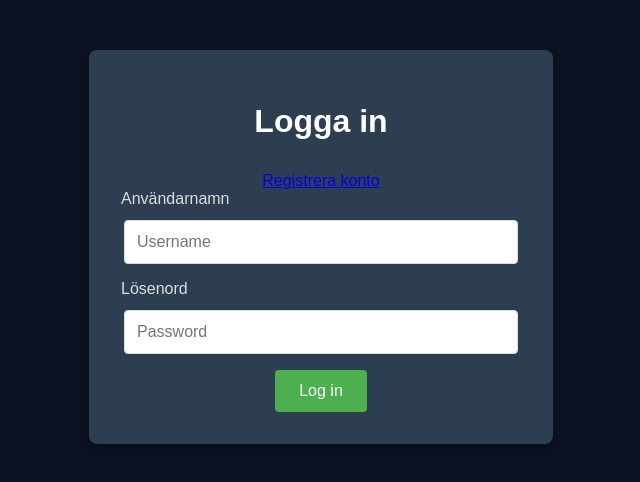
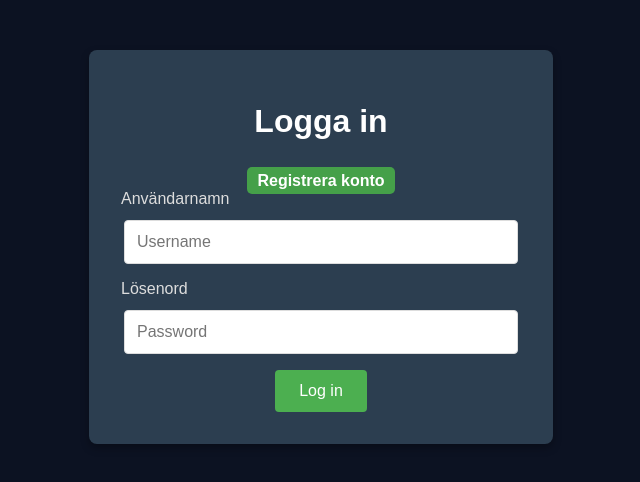
Before and after one commit to MelkerThunberg/ITkasinot, a React (Vite) app in the folder frontend/: page /login in a window 1280 px wide. Shown: the top 482 px of the page, without its empty margins (319-959 px from the left). Built offline with nearby package versions, Linux system fonts and the light colour scheme; no server answers.

Commit message:
Adjusted the css for login and register

```diff
--- a/frontend/src/Styles/login&register.css
+++ b/frontend/src/Styles/login&register.css
@@ -1,13 +1,7 @@
-body {
-    background-color: #0c1222;
-    color: #ffffff;
-    font-family: Arial, sans-serif;
-    margin: 0;
-    padding: 0;
-  }
+/* CSS for login and register pages */
 
-  /* Container for the form */
-  .login-container, .register-container  {
+.login-container,
+.register-container {
   background-color: #2c3e50;
   padding: 2em;
   border-radius: 8px;
@@ -19,14 +13,14 @@ body {
   margin-top: 50px;
 }
 
-  /* Header */
-  h1 {
+.login-container h1,
+.register-container h1 {
   margin-bottom: 1em;
   color: #ffffff;
 }
 
-  /* Link to register */
-  .register-link, .login-link {
+.register-link,
+.login-link {
   color: #ffffff;
   text-decoration: none;
   background-color: #4caf50;
@@ -35,12 +29,13 @@ body {
   transition: background-color 0.3s ease;
 }
 
-  .register-link:hover, .login-link:hover {
+.register-link:hover,
+.login-link:hover {
   background-color: #45a049;
 }
 
-  /* Input fields */
-  .input {
+.login-container .input,
+.register-container .input {
   width: calc(100% - 2em);
   padding: 0.75em;
   margin: 0.5em 0 1em 0;
@@ -50,16 +45,16 @@ body {
   color: #333;
 }
 
-  /* Labels */
-  label {
+.login-container label,
+.register-container label {
   display: block;
   text-align: left;
   margin-bottom: 0.25em;
   color: #dddddd;
 }
 
-  /* Login button */
-  .login-form-button, .register-form-button {
+.login-form-button,
+.register-form-button {
   background-color: #4caf50;
   color: #ffffff;
   padding: 0.75em 1.5em;
@@ -70,6 +65,23 @@ body {
   transition: background-color 0.3s ease;
 }
 
-  .login-form-button:hover, .register-form-button:hover {
+.login-form-button:hover,
+.register-form-button:hover {
   background-color: #45a049;
 }
+
+.login-container a,
+.register-container a {
+  text-decoration: none;
+  color: #ffffff;
+  font-weight: bold;
+  padding: 5px 10px;
+  background-color: #45a049;
+  border-radius: 5px;
+  margin: 0 10px;
+  transition: background-color 0.3s ease;
+}
+.login-container a:hover,
+.register-container a:hover {
+  background-color: #1a242f;
+}
```
Lines whose indentation alone changed are shown as unchanged.
